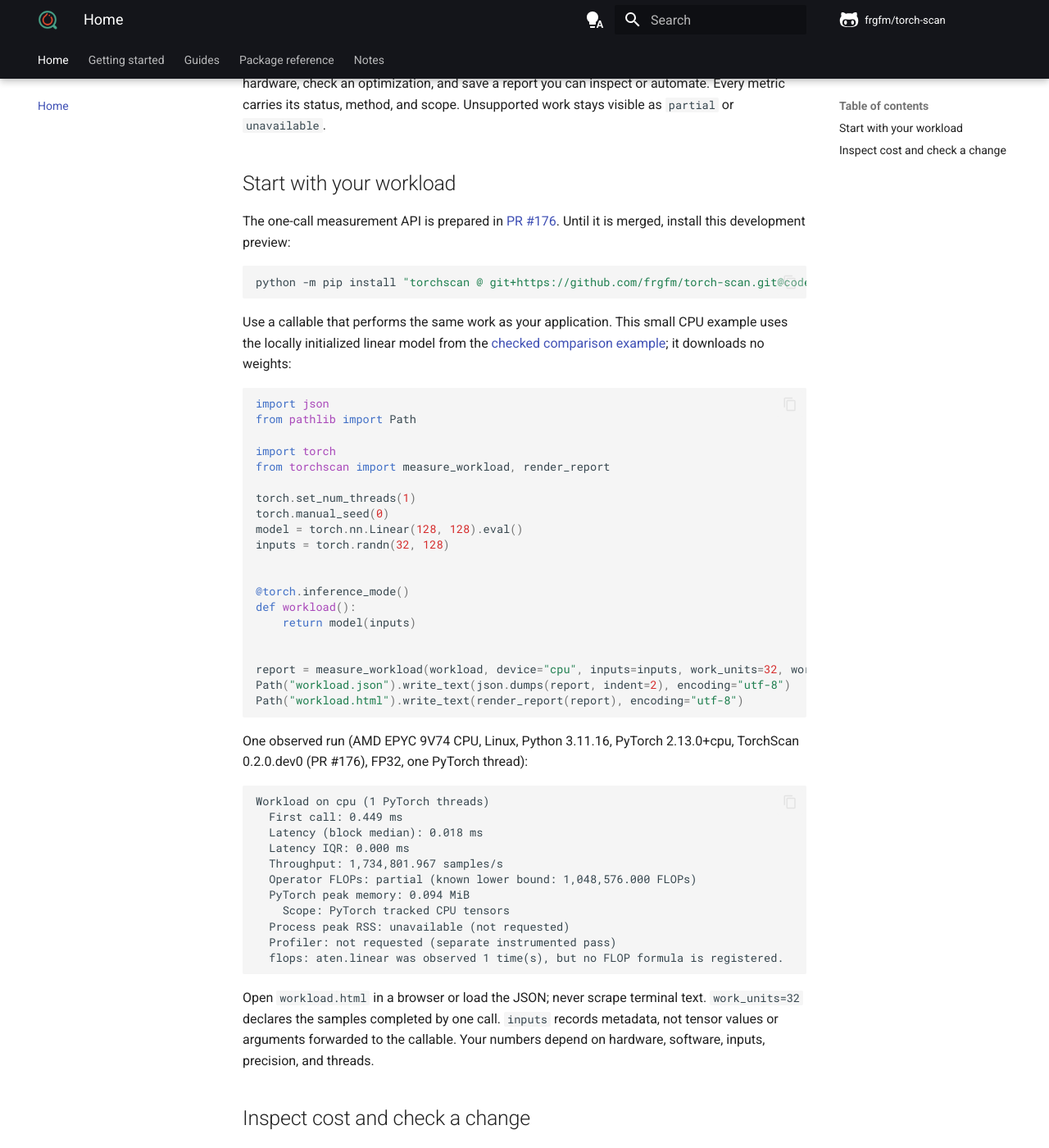
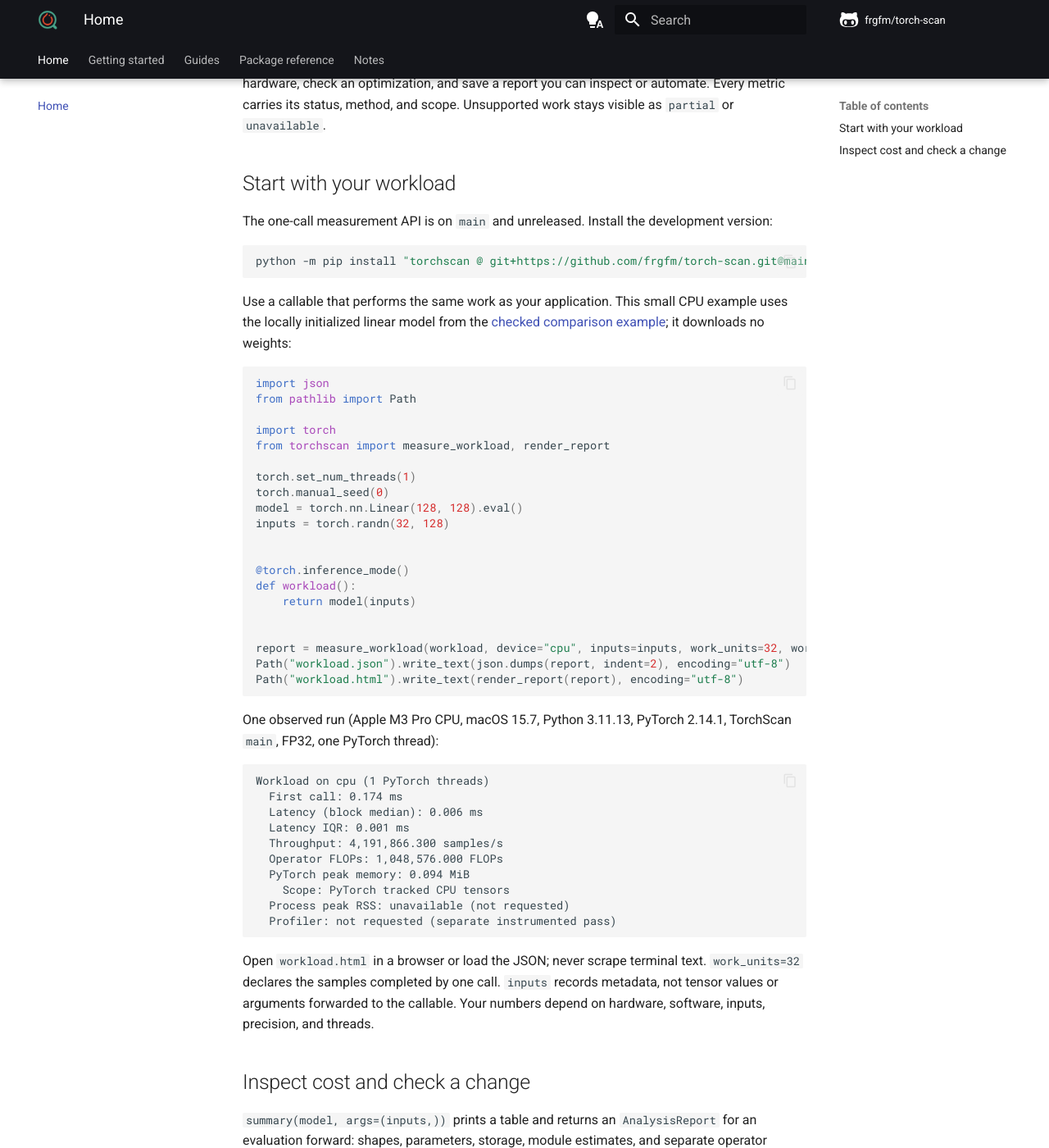
Before and after one commit to frgfm/torch-scan, an MkDocs documentation site: the page built from docs/docs/index.md, in a window 1280 px wide and 1400 px high, scrolled down 252 px. Shown: the whole window at 82% size. Built offline with MkDocs 1.6.1 and Material for MkDocs 9.7.7, drawn with Linux system fonts in a browser that asks for light colours; comment, search, counter and statistics services are not loaded.

Commit message:
fix: count composite operators under inference mode
Under torch.inference_mode(), composites such as aten.linear and aten.conv2d
reach the dispatch mode undecomposed. FlopCounterMode counted their
decomposition, but the recorder flagged the composite as uncounted, so the
README example and every MLP/CNN reported partial FLOPs.

Also replace the deleted PR #176 preview branch in install docs with main.

Co-Authored-By: Claude Opus 5.5 <noreply@anthropic.com>

````diff
--- a/docs/docs/index.md
+++ b/docs/docs/index.md
@@ -6,11 +6,10 @@ Unsupported work stays visible as `partial` or `unavailable`.
 
 ## Start with your workload
 
-The one-call measurement API is prepared in [PR #176](https://github.com/frgfm/torch-scan/pull/176).
-Until it is merged, install this development preview:
+The one-call measurement API is on `main` and unreleased. Install the development version:
 
 ```shell
-python -m pip install "torchscan @ git+https://github.com/frgfm/torch-scan.git@codex/workload-measurement"
+python -m pip install "torchscan @ git+https://github.com/frgfm/torch-scan.git@main"
 ```
 
 Use a callable that performs the same work as your application. This small CPU example uses the locally initialized
@@ -39,20 +38,19 @@ Path("workload.json").write_text(json.dumps(report, indent=2), encoding="utf-8")
 Path("workload.html").write_text(render_report(report), encoding="utf-8")
 ```
 
-One observed run (AMD EPYC 9V74 CPU, Linux, Python 3.11.16, PyTorch 2.13.0+cpu, TorchScan 0.2.0.dev0 (PR #176), FP32, one PyTorch thread):
+One observed run (Apple M3 Pro CPU, macOS 15.7, Python 3.11.13, PyTorch 2.14.1, TorchScan `main`, FP32, one PyTorch thread):
 
 ```text
 Workload on cpu (1 PyTorch threads)
-  First call: 0.449 ms
-  Latency (block median): 0.018 ms
-  Latency IQR: 0.000 ms
-  Throughput: 1,734,801.967 samples/s
-  Operator FLOPs: partial (known lower bound: 1,048,576.000 FLOPs)
+  First call: 0.174 ms
+  Latency (block median): 0.006 ms
+  Latency IQR: 0.001 ms
+  Throughput: 4,191,866.300 samples/s
+  Operator FLOPs: 1,048,576.000 FLOPs
   PyTorch peak memory: 0.094 MiB
     Scope: PyTorch tracked CPU tensors
   Process peak RSS: unavailable (not requested)
   Profiler: not requested (separate instrumented pass)
-  flops: aten.linear was observed 1 time(s), but no FLOP formula is registered.
 ```
 
 Open `workload.html` in a browser or load the JSON; never scrape terminal text. `work_units=32` declares the samples
--- a/docs/docs/llms.txt
+++ b/docs/docs/llms.txt
@@ -3,7 +3,7 @@
 > Inspect PyTorch model cost, measure a workload, check an optimization, and consume JSON or offline HTML evidence with explicit metric status.
 
 Requires Python ≥3.11,<4 and PyTorch ≥2.1,<3. Stable 0.2.0 inspects model cost; development APIs measure workload
-resources, check comparisons, and render offline reports. `measure_workload` is preview PR #176 until merged;
+resources, check comparisons, and render offline reports. `measure_workload` is on `main`;
 follow the installation guide. Check status, methods, scopes, and diagnostics. Hardware results apply to the recorded
 workload and machine; the owner supplies budgets and quality thresholds.
 
````
Also changed, not shown: docs/docs/changelog.md (+4 -2 lines), docs/docs/installing.md (+5 -6 lines), docs/docs/torchscan.md (+1 -1 lines), .agents/skills/torchscan/SKILL.md, README.md, 2 other files.
